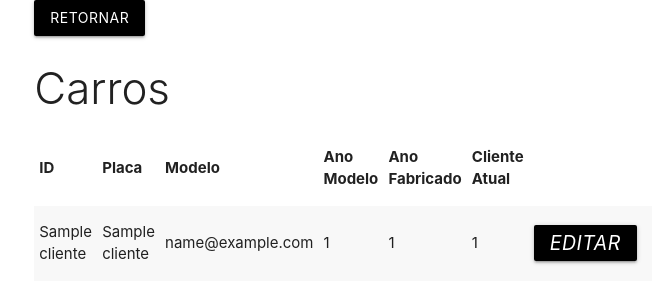
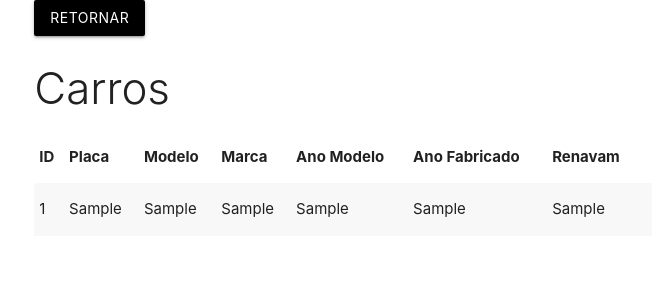
Before and after one commit to fellipews7/oficina, a PHP site: page /App/VerMaisCarro/index.php?id=1 in a window 1280 px wide. Shown: the top 304 px of the page, without its empty margins (297-968 px from the left). Run offline with PHP 8.4, Linux system fonts and the light colour scheme; tables that the repository leaves empty or names only in its code hold one stand-in row (values such as "Sample post").

Commit message:
Modificando as telas de VerMais

```diff
--- a/App/Consulta-Carros.php
+++ b/App/Consulta-Carros.php
@@ -99,7 +99,7 @@
                       echo "<td></td>";
                       echo '<td id="iCantoBotao">';
 
-                      echo '<a href="VerMaisCarro.php?id=' . $dados['id'] . '" id="VerMaisCarro"><i class="fa fa-search-plus" aria-hidden="true"></i></a>';
+                      echo '<a href="VerMaisCarro/index?id=' . $dados['id'] . '" id="VerMaisCarro"><i class="fa fa-search-plus" aria-hidden="true"></i></a>';
 
                       echo '</td>';
                       echo '</tr>';
--- a/App/Consulta-Cliente.php
+++ b/App/Consulta-Cliente.php
@@ -112,7 +112,7 @@
 
 
                       echo '<td id="iCantoBotao">';
-                      echo '<a href="VerMaisCliente.php?id= '.$dados["id"].'" id="VerMaisCliente" name="nVerMaisCliente"><i class="fa fa-search-plus" aria-hidden="true"></i></a>';
+                      echo '<a href="VerMaisCliente/index.php?id= '.$dados["id"].'" id="VerMaisCliente" name="nVerMaisCliente"><i class="fa fa-search-plus" aria-hidden="true"></i></a>';
                       echo '</td>';
 
                   endwhile;
--- a/App/VerMaisCarro.php
+++ b/App/VerMaisCarro.php
@@ -53,7 +53,7 @@
                             <td><?php echo $dados['ano_fabricado']?></td>
                             <td id="iCantoBotao">
 
-                                <a href="#" id="EditarCarro">Editar</a>
+                                <a href="VerMaisCarro/index.php?id=<?php echo $dados['id'] ?>" id="EditarCarro">Editar</a>
 
                             </td>
                     <?php
--- a/App/VerMaisCarro/includes/header.php
+++ b/App/VerMaisCarro/includes/header.php
@@ -1,10 +1,11 @@
 <!DOCTYPE html>
 <html>
 <head>
-    <meta charset="UTF-8"
+    <meta charset="UTF-8">
     <link href="https://fonts.googleapis.com/icon?family=Material+Icons" rel="stylesheet">
     <link rel="stylesheet" href="https://cdnjs.cloudflare.com/ajax/libs/materialize/1.0.0/css/materialize.min.css">
     <meta name="viewport" content="width=device-width, initial-scale=1.0"/>
+    <title>Consulta</title>
 </head>
 
 <body>
--- a/App/VerMaisCarro/index.php
+++ b/App/VerMaisCarro/index.php
@@ -1,6 +1,6 @@
 <?php
 include_once 'includes/header.php';
-require_once 'phpaction/db_connect.php';
+require_once '../connection.php';
 include_once 'includes/mensagem.php';
 ?>
 
@@ -12,25 +12,27 @@ include_once 'includes/mensagem.php';
                 <th>ID</th>
                 <th>Placa</th>
                 <th>Modelo</th>
+                <th>Marca</th>
                 <th>Ano Modelo</th>
                 <th>Ano Fabricado</th>
-                <th>Cliente Atual</th>
+                <th>Renavam</th>
             </thead>
 
             <tbody>
                 <?php
-                    $sql = "SELECT * FROM clientes";
+                    $id = $_GET['id'];
+                    $sql = "SELECT * FROM carros WHERE id = ".$id;
                     $resultado = mysqli_query($connect, $sql);
                     while($dados = mysqli_fetch_array($resultado)):
                 ?>
                 <tr>
-                    <td><?php echo $dados['nome']?></td>
-                    <td><?php echo $dados['sobrenome']?></td>
-                    <td><?php echo $dados['email']?></td>
-                    <td><?php echo $dados['idade']?></td>
-                    <td><?php echo $dados['idade']?></td>
-                    <td><?php echo $dados['idade']?></td>
-                    <td><a href="editar.php?id=<?php echo $dados['id']?>" class="btn black"><i class="material-icons">Editar</i> </a></td>
+                    <td><?php echo $dados['id']?></td>
+                    <td><?php echo $dados['placa']?></td>
+                    <td><?php echo $dados['modelo']?></td>
+                    <td><?php echo $dados['marca']?></td>
+                    <td><?php echo $dados['ano_modelo']?></td>
+                    <td><?php echo $dados['ano_fabricado']?></td>
+                    <td><?php echo $dados['renavam']?></td>
                     <td></td>
 
                 </tr>
```
